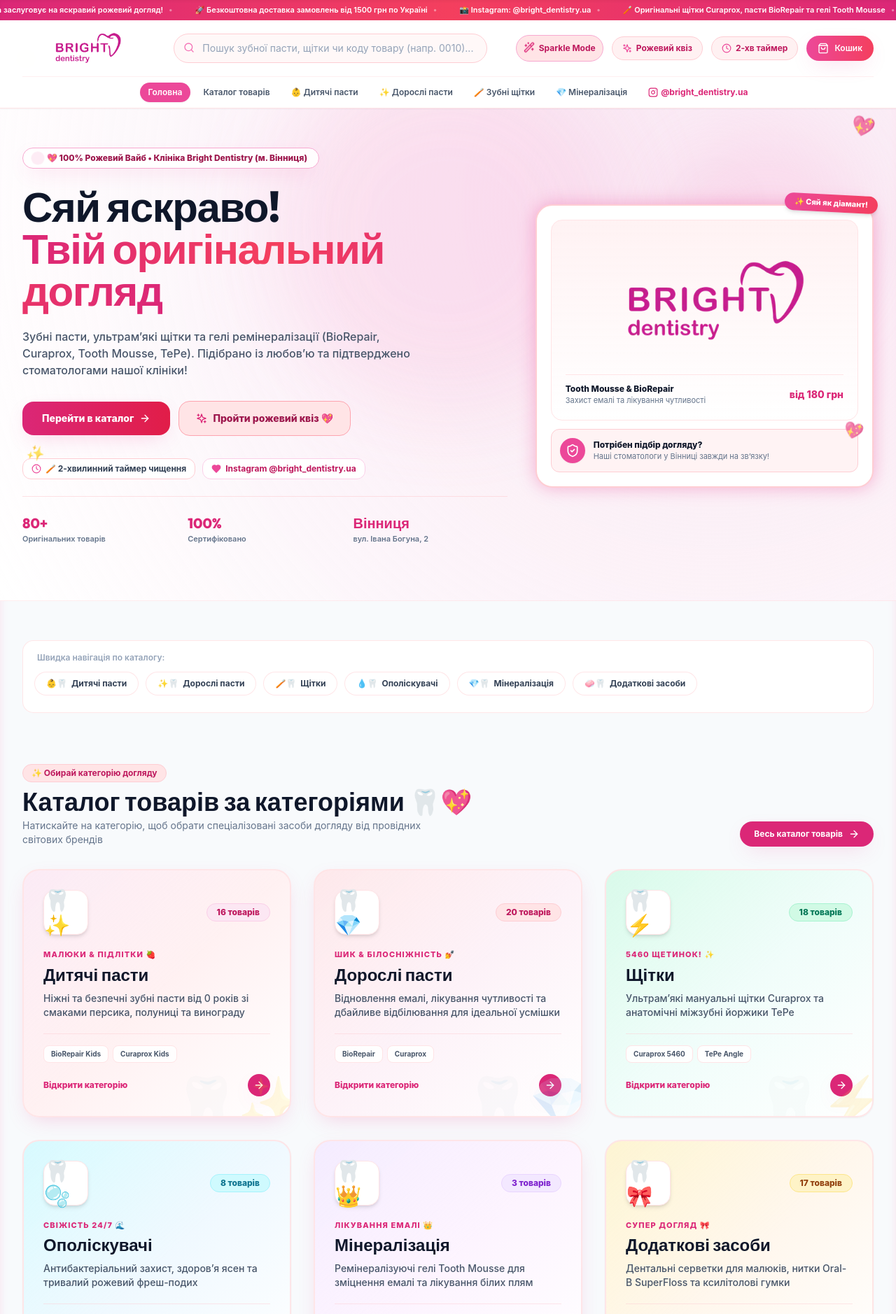
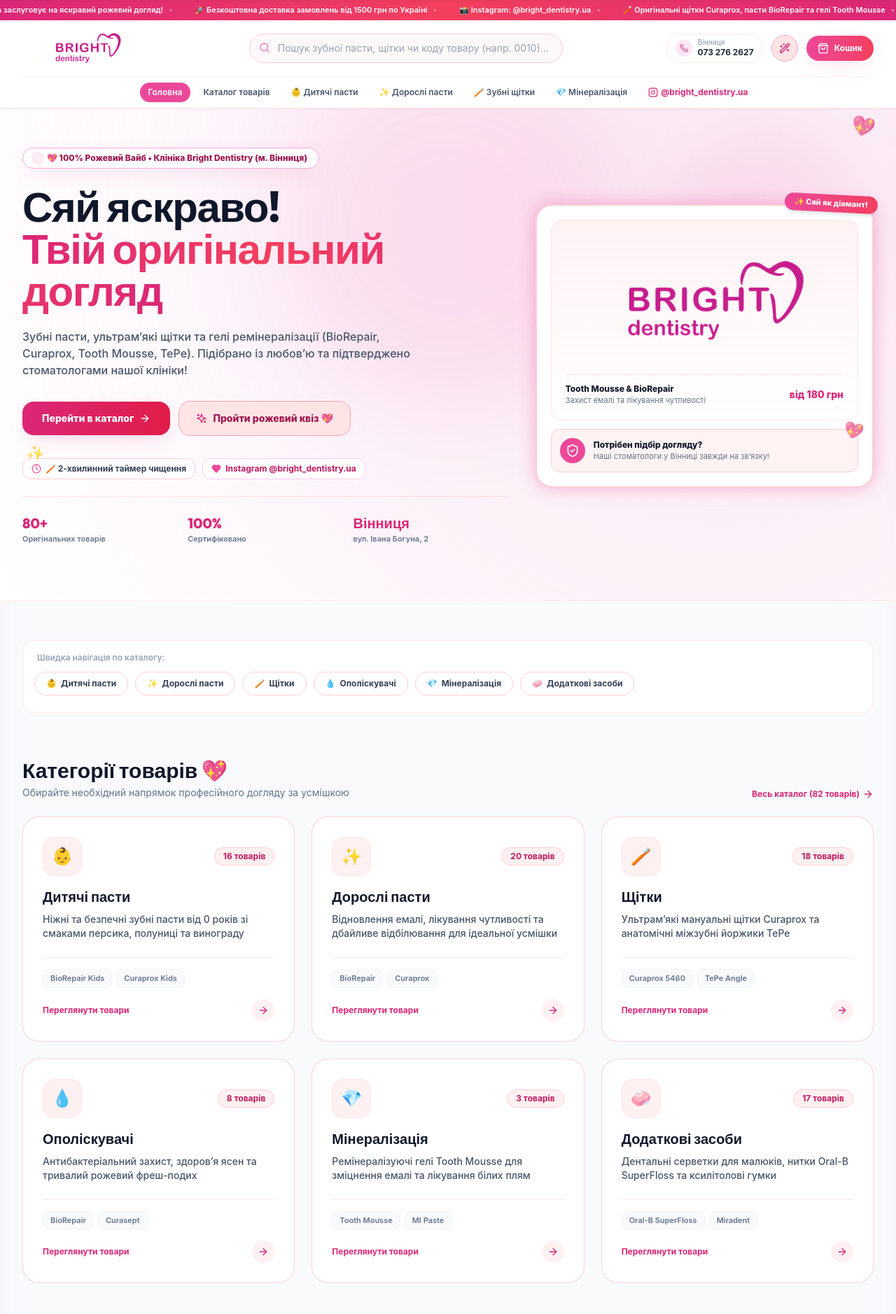
Before and after one commit to androsovzp/brightdentistry, a Next.js app: page / in a window 1280 px wide. Shown: the top 1878 px of the page at 70% size. Built offline with nearby package versions, Linux system fonts and the light colour scheme.

Commit message:
style: clean up layout density, refine category tiles, and remove visual noise

```diff
--- a/components/CategoryCatalog.jsx
+++ b/components/CategoryCatalog.jsx
@@ -5,75 +5,57 @@
 export const CATEGORIES_DATA = [
   {
     name: 'Дитячі пасти',
-    icon: '👶🦷',
-    mascot: '🦷✨',
-    badge: 'Малюки & Підлітки',
+    icon: '👶',
     count: 16,
     desc: 'Ніжні та безпечні зубні пасти від 0 років зі смаками персика, полуниці та винограду',
     brands: ['BioRepair Kids', 'Curaprox Kids'],
-    badgeColor: 'bg-pink-100 text-pink-700 border-pink-200',
-    cardGradient: 'from-pink-100/80 via-rose-50 to-white hover:border-pink-300 shadow-pink-soft',
-    decorEmoji: '🍓',
+    badgeColor: 'bg-rose-50 text-brand-700 border-rose-200',
+    cardBg: 'bg-white hover:border-brand-300',
   },
   {
     name: 'Дорослі пасти',
-    icon: '✨🦷',
-    mascot: '🦷💎',
-    badge: 'Шик & Білосніжність',
+    icon: '✨',
     count: 20,
     desc: 'Відновлення емалі, лікування чутливості та дбайливе відбілювання для ідеальної усмішки',
     brands: ['BioRepair', 'Curaprox'],
-    badgeColor: 'bg-rose-100 text-brand-700 border-rose-200',
-    cardGradient: 'from-rose-100/80 via-pink-50 to-white hover:border-rose-300 shadow-pink-soft',
-    decorEmoji: '💅',
+    badgeColor: 'bg-rose-50 text-brand-700 border-rose-200',
+    cardBg: 'bg-white hover:border-brand-300',
   },
   {
     name: 'Щітки',
-    icon: '🪥🦷',
-    mascot: '🦷⚡',
-    badge: '5460 щетинок!',
+    icon: '🪥',
     count: 18,
     desc: 'Ультрам’які мануальні щітки Curaprox та анатомічні міжзубні йоржики TePe',
     brands: ['Curaprox 5460', 'TePe Angle'],
-    badgeColor: 'bg-emerald-100 text-emerald-700 border-emerald-200',
-    cardGradient: 'from-emerald-100/80 via-teal-50 to-white hover:border-emerald-300 shadow-sm',
-    decorEmoji: '✨',
+    badgeColor: 'bg-rose-50 text-brand-700 border-rose-200',
+    cardBg: 'bg-white hover:border-brand-300',
   },
   {
     name: 'Ополіскувачі',
-    icon: '💧🦷',
-    mascot: '🦷🫧',
-    badge: 'Свіжість 24/7',
+    icon: '💧',
     count: 8,
     desc: 'Антибактеріальний захист, здоров’я ясен та тривалий рожевий фреш-подих',
     brands: ['BioRepair', 'Curasept'],
-    badgeColor: 'bg-cyan-100 text-cyan-700 border-cyan-200',
-    cardGradient: 'from-cyan-100/80 via-sky-50 to-white hover:border-cyan-300 shadow-sm',
-    decorEmoji: '🌊',
+    badgeColor: 'bg-rose-50 text-brand-700 border-rose-200',
+    cardBg: 'bg-white hover:border-brand-300',
   },
   {
     name: 'Мінералізація',
-    icon: '💎🦷',
-    mascot: '🦷👑',
-    badge: 'Лікування емалі',
+    icon: '💎',
     count: 3,
     desc: 'Ремінералізуючі гелі Tooth Mousse для зміцнення емалі та лікування білих плям',
     brands: ['Tooth Mousse', 'MI Paste'],
-    badgeColor: 'bg-purple-100 text-purple-700 border-purple-200',
-    cardGradient: 'from-purple-100/80 via-fuchsia-50 to-white hover:border-purple-300 shadow-pink-soft',
-    decorEmoji: '👑',
+    badgeColor: 'bg-rose-50 text-brand-700 border-rose-200',
+    cardBg: 'bg-white hover:border-brand-300',
   },
   {
     name: 'Додаткові засоби',
-    icon: '🧼🦷',
-    mascot: '🦷🎀',
-    badge: 'Супер Догляд',
+    icon: '🧼',
     count: 17,
     desc: 'Дентальні серветки для малюків, нитки Oral-B SuperFloss та ксилітолові гумки',
     brands: ['Oral-B SuperFloss', 'Miradent'],
-    badgeColor: 'bg-amber-100 text-amber-800 border-amber-200',
-    cardGradient: 'from-amber-100/80 via-orange-50 to-white hover:border-amber-300 shadow-sm',
-    decorEmoji: '🎀',
+    badgeColor: 'bg-rose-50 text-brand-700 border-rose-200',
+    cardBg: 'bg-white hover:border-brand-300',
   },
 ];
 
@@ -89,8 +71,8 @@
           onClick={() => onSelectCategory('Всі')}
           className={`px-4 py-2 rounded-full text-xs font-bold whitespace-nowrap transition-all ${
             selectedCategory === 'Всі'
-              ? 'bg-slate-900 text-white shadow-sm'
-              : 'bg-white text-slate-700 hover:bg-slate-100 border border-slate-200'
+              ? 'bg-brand-600 text-white shadow-sm'
+              : 'bg-white text-slate-700 hover:bg-rose-50 border border-rose-200'
           }`}
         >
           Всі товари
@@ -108,7 +90,7 @@
               className={`px-4 py-2 rounded-full text-xs font-bold whitespace-nowrap flex items-center gap-1.5 transition-all ${
                 isSelected
                   ? 'bg-brand-600 text-white shadow-pink-soft'
-                  : 'bg-white text-slate-700 hover:bg-rose-50 border border-rose-100/90'
+                  : 'bg-white text-slate-700 hover:bg-rose-50 border border-rose-200'
               }`}
             >
               <span>{cat.icon}</span>
@@ -121,7 +103,7 @@
           <Link
             key={cat.name}
             href={`/catalog/${encodeURIComponent(cat.name)}`}
-            className="px-4 py-2 rounded-full text-xs font-bold whitespace-nowrap flex items-center gap-1.5 bg-white text-slate-700 hover:bg-brand-50 hover:text-brand-700 border border-rose-100/90 transition-all"
+            className="px-4 py-2 rounded-full text-xs font-bold whitespace-nowrap flex items-center gap-1.5 bg-white text-slate-700 hover:bg-brand-50 hover:text-brand-700 border border-rose-200 transition-all"
           >
             <span>{cat.icon}</span>
             <span>{cat.name}</span>
@@ -134,90 +116,77 @@
 
 /**
  * CategoryCatalog Component
- * Main Visual Category Grid Section
+ * Elegant Visual Category Grid Section
  */
 export default function CategoryCatalog() {
   return (
-    <section className="max-w-7xl mx-auto px-4 sm:px-6 lg:px-8 py-6">
-      {/* Clean Header */}
-      <div className="flex flex-col sm:flex-row items-start sm:items-end justify-between mb-8 gap-4">
+    <section className="max-w-7xl mx-auto px-4 sm:px-6 lg:px-8 py-4">
+      {/* Header */}
+      <div className="flex flex-col sm:flex-row items-start sm:items-end justify-between mb-6 gap-4">
         <div>
-          <div className="inline-flex items-center gap-2 px-3 py-1 bg-rose-100 text-brand-700 text-xs font-bold rounded-full mb-2 border border-rose-200">
-            <span>✨ Обирай категорію догляду</span>
-          </div>
-          <h2 className="font-heading font-extrabold text-2xl sm:text-4xl text-slate-900">
-            Каталог товарів за категоріями 🦷💖
+          <h2 className="font-heading font-extrabold text-2xl sm:text-3xl text-slate-900">
+            Категорії товарів 💖
           </h2>
           <p className="text-slate-500 text-xs sm:text-sm mt-1 max-w-xl">
-            Натискайте на категорію, щоб обрати спеціалізовані засоби догляду від провідних світових брендів
+            Обирайте необхідний напрямок професійного догляду за усмішкою
           </p>
         </div>
 
         <Link
           href="/catalog"
-          className="px-5 py-2.5 bg-brand-600 hover:bg-brand-700 text-white rounded-full text-xs font-bold transition-all shadow-pink-soft flex items-center gap-2"
+          className="text-xs font-bold text-brand-600 hover:text-brand-700 flex items-center gap-1 group transition-colors"
         >
-          <span>Весь каталог товарів</span>
-          <ArrowRight className="w-4 h-4" />
+          <span>Весь каталог ({CATEGORIES_DATA.reduce((acc, c) => acc + c.count, 0)} товарів)</span>
+          <ArrowRight className="w-4 h-4 group-hover:translate-x-1 transition-transform" />
         </Link>
       </div>
 
-      {/* Grid of Large Category Tiles */}
-      <div className="grid grid-cols-1 md:grid-cols-2 lg:grid-cols-3 gap-8">
+      {/* Grid of Clean Elegant Category Tiles */}
+      <div className="grid grid-cols-1 md:grid-cols-2 lg:grid-cols-3 gap-6">
         {CATEGORIES_DATA.map((cat) => (
           <Link
             key={cat.name}
             href={`/catalog/${encodeURIComponent(cat.name)}`}
-            className={`group bg-gradient-to-br ${cat.cardGradient} rounded-3xl p-7 border-2 border-rose-100/90 shadow-md hover:shadow-2xl hover-lift flex flex-col justify-between transition-all duration-300 relative overflow-hidden min-h-[260px]`}
+            className="group bg-white rounded-3xl p-6 sm:p-7 border border-rose-200/90 shadow-2xs hover:shadow-xl hover-lift flex flex-col justify-between transition-all duration-300 relative overflow-hidden"
           >
-            {/* Background Decorative Tooth Character */}
-            <div className="absolute -right-4 -bottom-4 text-7xl opacity-15 group-hover:opacity-30 group-hover:scale-125 transition-all duration-500 pointer-events-none select-none">
-              {cat.mascot}
-            </div>
-
             <div>
-              {/* Top row: Tooth Character & Count Badge */}
-              <div className="flex items-center justify-between mb-5">
-                <div className="w-16 h-16 rounded-2xl bg-white shadow-md border border-rose-100 flex items-center justify-center text-3xl group-hover:scale-110 group-hover:rotate-6 transition-all duration-300">
-                  {cat.mascot}
+              {/* Top row: Icon Box & Count Badge */}
+              <div className="flex items-center justify-between mb-4">
+                <div className="w-14 h-14 rounded-2xl bg-rose-50 border border-rose-100 flex items-center justify-center text-2xl group-hover:scale-110 group-hover:bg-rose-100 transition-all duration-300">
+                  {cat.icon}
                 </div>
-                <span className={`text-xs font-extrabold px-3.5 py-1 rounded-full border shadow-2xs ${cat.badgeColor}`}>
+                <span className="text-xs font-bold px-3 py-1 rounded-full bg-rose-50 text-brand-700 border border-rose-200">
                   {cat.count} товарів
                 </span>
               </div>
 
-              {/* Title & Badge */}
-              <div className="space-y-1 mb-2">
-                <div className="text-[11px] font-extrabold text-brand-600 uppercase tracking-widest">
-                  {cat.badge} {cat.decorEmoji}
-                </div>
-                <h3 className="font-heading font-extrabold text-2xl text-slate-900 group-hover:text-brand-600 transition-colors">
-                  {cat.name}
-                </h3>
-              </div>
+              {/* Title */}
+              <h3 className="font-heading font-extrabold text-xl text-slate-900 group-hover:text-brand-600 transition-colors mb-2">
+                {cat.name}
+              </h3>
 
               {/* Description */}
-              <p className="text-xs sm:text-sm text-slate-600 leading-relaxed mb-5 font-medium">
+              <p className="text-xs sm:text-sm text-slate-600 leading-relaxed mb-6 font-medium">
                 {cat.desc}
               </p>
             </div>
 
             {/* Popular Brands & Action Bar */}
-            <div className="space-y-3 pt-4 border-t border-rose-200/50">
+            <div className="space-y-3 pt-4 border-t border-rose-100">
               <div className="flex flex-wrap gap-1.5">
                 {cat.brands.map((b) => (
                   <span
                     key={b}
-                    className="text-[10px] font-bold text-slate-600 bg-white/90 px-2.5 py-1 rounded-lg border border-rose-100 shadow-2xs"
+                    className="text-[11px] font-semibold text-slate-500 bg-slate-50 px-2.5 py-1 rounded-lg border border-slate-100"
                   >
                     {b}
                   </span>
                 ))}
               </div>
 
-              <div className="flex items-center justify-between font-extrabold text-xs text-brand-600 group-hover:text-brand-700 pt-1">
-                <span>Відкрити категорію</span>
-                <div className="w-8 h-8 rounded-full bg-brand-600 text-white group-hover:bg-brand-700 flex items-center justify-center transition-transform group-hover:translate-x-1 shadow-pink-soft">
+              <div className="flex items-center justify-between font-bold text-xs text-brand-600 group-hover:text-brand-700 pt-1">
+                <span>Переглянути товари</span>
+                <div className="w-8 h-8 rounded-full bg-rose-50 group-hover:bg-brand-600 text-brand-600 group-hover:text-white flex items-center justify-center transition-colors shadow-2xs">
                   <ArrowRight className="w-4 h-4" />
                 </div>
               </div>
--- a/components/Header.jsx
+++ b/components/Header.jsx
@@ -169,39 +169,34 @@
             )}
           </div>
 
-          {/* Contact Info & Interactive Actions */}
-          <div className="flex items-center gap-2 sm:gap-3">
+          {/* Contact Info & Cart */}
+          <div className="flex items-center gap-3">
 
-            {/* Pink Sparkle Mode Toggle */}
+            {/* Phone button for Vinnytsia */}
+            <a
+              href="tel:+380732762627"
+              className="hidden lg:flex items-center gap-2 px-3 py-1.5 rounded-full text-slate-700 hover:text-brand-600 hover:bg-rose-50 transition-all text-xs font-medium border border-rose-100"
+            >
+              <div className="w-6 h-6 rounded-full bg-brand-100 text-brand-600 flex items-center justify-center">
+                <Phone className="w-3 h-3" />
+              </div>
+              <div className="text-left">
+                <div className="text-[10px] text-slate-400 leading-none">Вінниця</div>
+                <div className="font-bold text-slate-800 text-xs mt-0.5">073 276 2627</div>
+              </div>
+            </a>
+
+            {/* Sparkle Mode subtle icon toggle */}
             <button
               onClick={toggleSparkleMode}
-              className={`p-2.5 rounded-full text-xs font-bold transition-all flex items-center gap-1.5 border shadow-2xs ${
+              className={`p-2.5 rounded-full text-xs font-bold transition-all border shadow-2xs ${
                 isSparkleMode
                   ? 'bg-rose-100 text-brand-700 border-brand-300 hover:bg-rose-200'
-                  : 'bg-slate-100 text-slate-600 border-slate-200 hover:bg-slate-200'
+                  : 'bg-slate-100 text-slate-500 border-slate-200 hover:bg-slate-200'
               }`}
-              title="Перемикач Pink Sparkle Mode"
+              title={isSparkleMode ? 'Вимкнути рожеві бліки' : 'Увімкнути Pink Sparkle Mode'}
             >
-              <Wand2 className={`w-4 h-4 ${isSparkleMode ? 'text-brand-600 animate-bounce' : 'text-slate-400'}`} />
-              <span className="hidden xl:inline-block">Sparkle Mode</span>
-            </button>
-
-            {/* Quick Quiz Trigger Button */}
-            <button
-              onClick={() => setIsQuizOpen(true)}
-              className="hidden lg:flex items-center gap-1.5 px-3.5 py-2 rounded-full bg-rose-50 hover:bg-rose-100 text-brand-700 font-bold text-xs border border-rose-200 transition-all hover:scale-105 active:scale-95"
-            >
-              <Sparkles className="w-3.5 h-3.5 text-brand-500" />
-              <span>Рожевий квіз</span>
-            </button>
-
-            {/* Tooth Timer Trigger Button */}
-            <button
-              onClick={() => setIsTimerOpen(true)}
-              className="hidden xl:flex items-center gap-1.5 px-3.5 py-2 rounded-full bg-rose-50 hover:bg-rose-100 text-brand-700 font-bold text-xs border border-rose-200 transition-all hover:scale-105 active:scale-95"
-            >
-              <Clock className="w-3.5 h-3.5 text-brand-500" />
-              <span>2-хв таймер</span>
+              <Wand2 className={`w-4 h-4 ${isSparkleMode ? 'text-brand-600' : 'text-slate-400'}`} />
             </button>
 
             {/* Cart Button */}
@@ -210,7 +205,7 @@
               className="relative p-2.5 sm:px-4 sm:py-2.5 bg-gradient-to-r from-brand-500 to-rosebrand-500 hover:from-brand-600 hover:to-rosebrand-600 text-white rounded-full font-semibold text-xs flex items-center gap-2 shadow-pink-soft hover:shadow-pink-glow transition-all active:scale-95 shrink-0"
             >
               <ShoppingBag className="w-4 h-4" />
-              <span className="hidden sm:inline-block">Кошик</span>
+              <span className="hidden sm:inline-block font-bold">Кошик</span>
               {totalCount > 0 && (
                 <span className="bg-white text-brand-600 font-extrabold text-[11px] px-2 py-0.5 rounded-full min-w-[20px] text-center shadow-sm">
                   {totalCount}
--- a/styles/globals.css
+++ b/styles/globals.css
@@ -43,19 +43,9 @@
   box-shadow: 0 12px 25px -5px rgba(236, 72, 153, 0.22);
 }
 
-/* Pink Sparkle Glow Mode */
+/* Pink Sparkle Glow Mode (Subtle & Soft) */
 .pink-sparkle-glow {
-  box-shadow: 0 0 20px rgba(236, 72, 153, 0.35), inset 0 0 15px rgba(251, 207, 232, 0.5);
-  animation: pulse-pink 3s infinite alternate;
-}
-
-@keyframes pulse-pink {
-  0% {
-    box-shadow: 0 0 15px rgba(236, 72, 153, 0.3), inset 0 0 10px rgba(251, 207, 232, 0.4);
-  }
-  100% {
-    box-shadow: 0 0 30px rgba(219, 39, 119, 0.5), inset 0 0 20px rgba(247, 168, 208, 0.7);
-  }
+  box-shadow: inset 0 0 25px rgba(251, 207, 232, 0.3);
 }
 
 /* Infinite Marquee Ticker */
```
